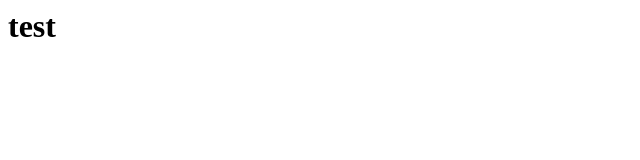
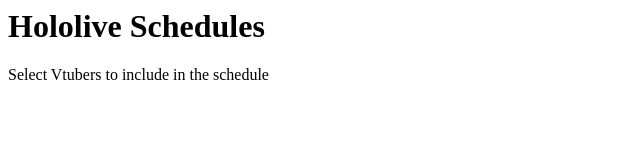
Before and after one commit to Penguin-cyber/Penguin-cyber.github.io, a plain HTML site: page index.html in a window 1280 px wide. Shown: the whole page, without its empty margins (0-640 px from the left). Drawn offline with Linux system fonts and the light colour scheme.

Commit message:
Update index.html

```diff
--- a/index.html
+++ b/index.html
@@ -4,6 +4,7 @@
   </head>
 
   <body>
-    <h1>test</h1>
+    <h1>Hololive Schedules</h1>
+    <p>Select Vtubers to include in the schedule</p>
   </body>
 </html>
```
